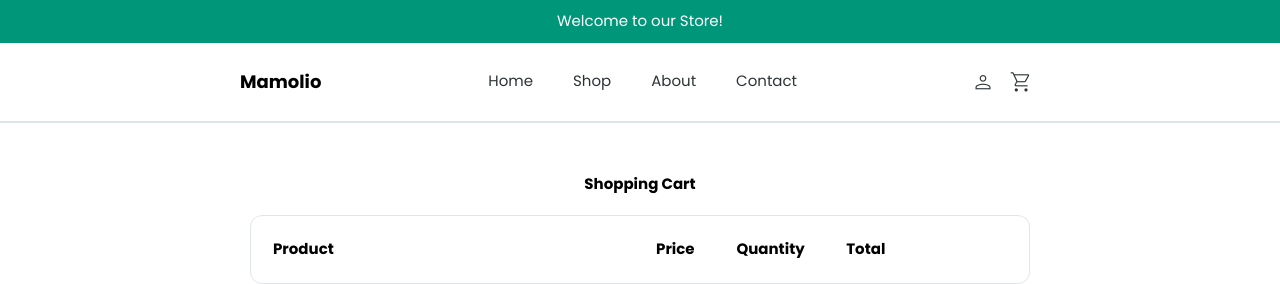
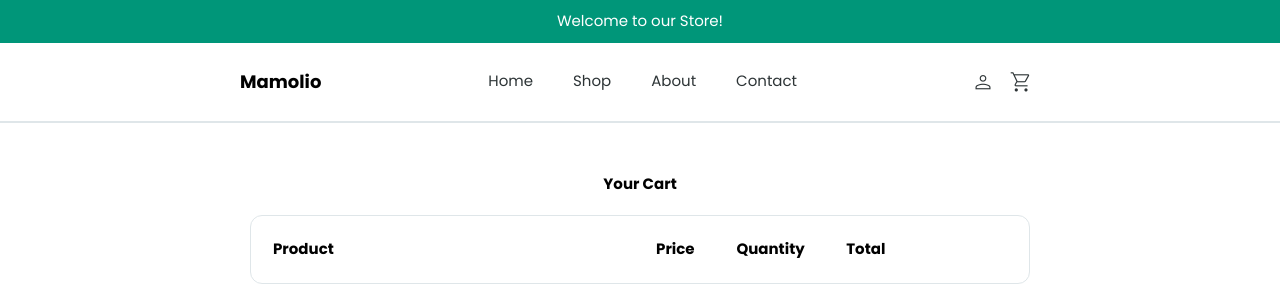
Before and after one commit to marwanzaky/next-ecommerce, a Next.js app: page /cart in a window 1280 px wide. Shown: the top 284 px of the page. Built offline with nearby package versions, Linux system fonts and the light colour scheme.

Commit message:
Update index.js

```diff
--- a/components/cart/index.js
+++ b/components/cart/index.js
@@ -31,7 +31,7 @@ class Cart extends React.Component {
 
         return <section className="section-cart">
             <div className="xl:container xl:mx-auto">
-                <h4 className='text-center'>Shopping Cart</h4>
+                <h4 className='text-center'>Your Cart</h4>
 
                 <div className="cart-container">
                     <CartTable items={cartItems.items} />
```
